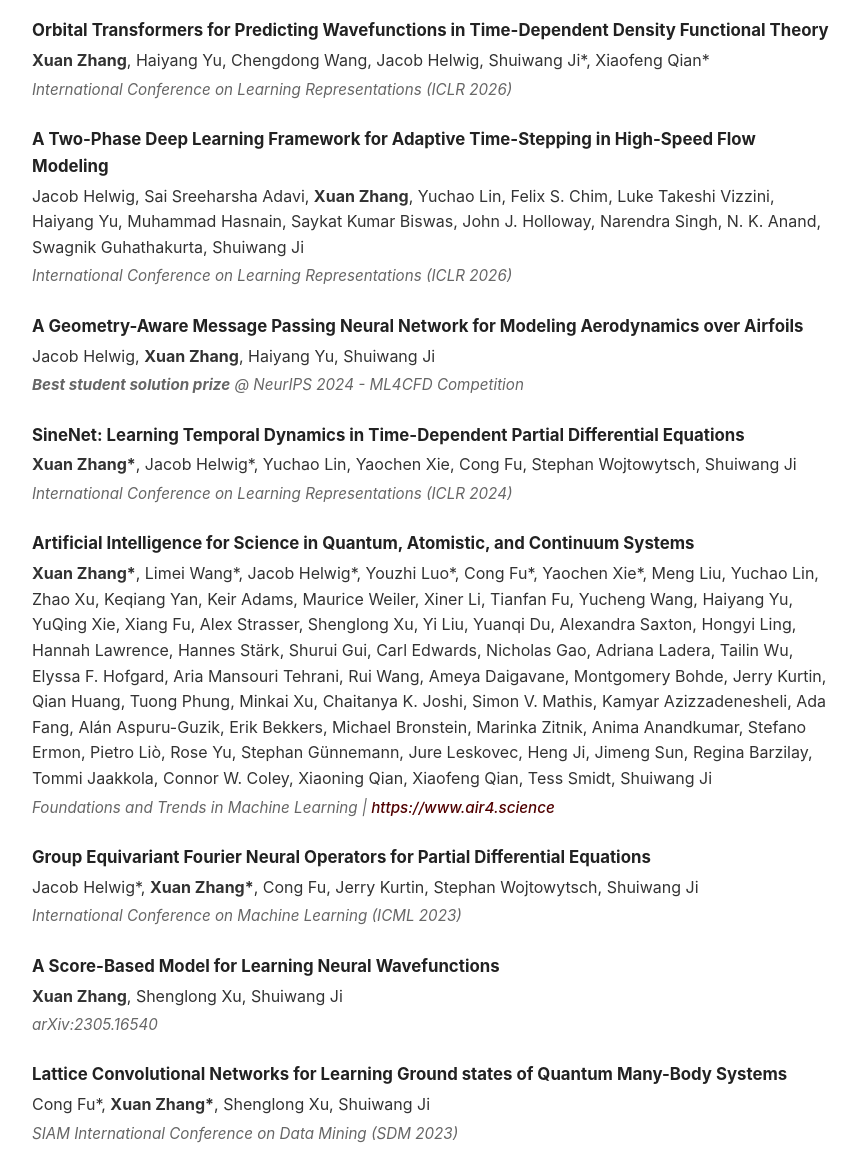
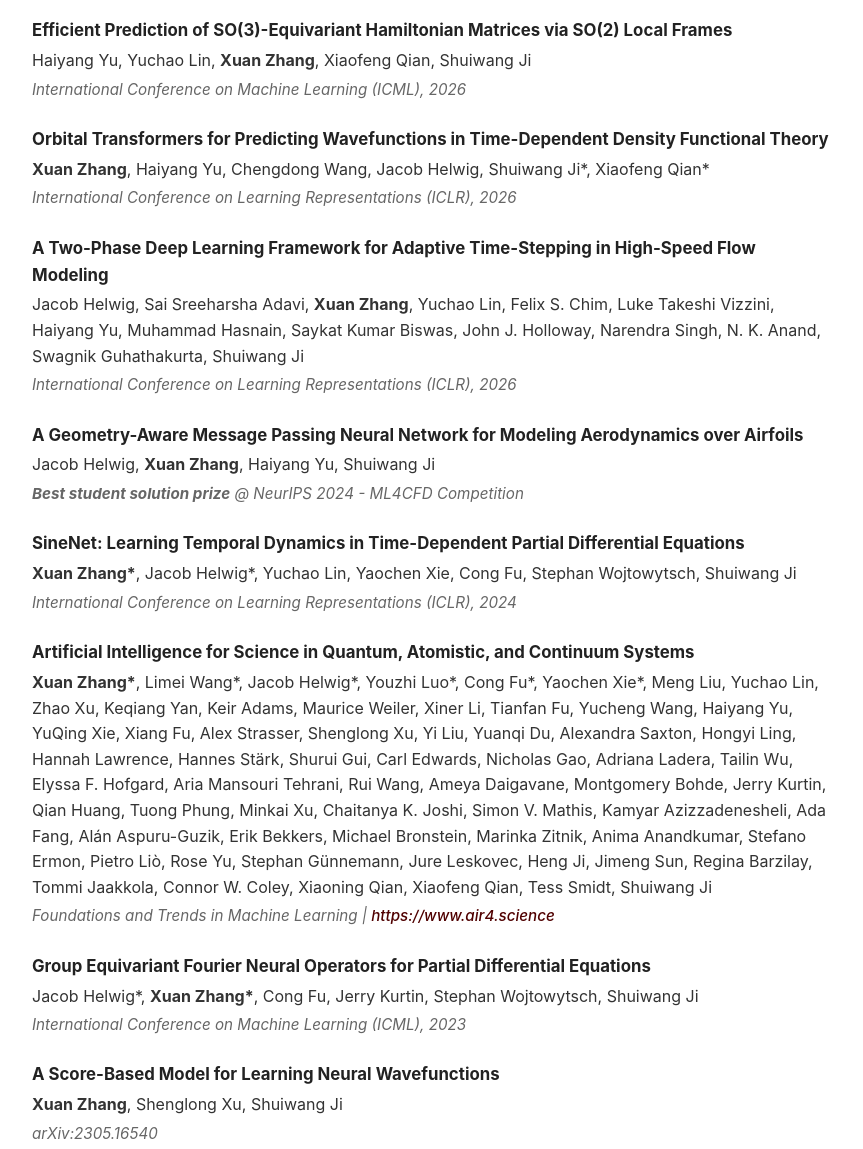
Before and after one commit to floatlazer/floatlazer.github.io, a plain HTML site: page index.html in a window 1280 px wide. Shown: the part 667-1816 px from the top of the page, without its empty margins (208-1071 px from the left). Drawn offline with Linux system fonts and the light colour scheme.

Commit message:
Update index.html

```diff
--- a/index.html
+++ b/index.html
@@ -228,14 +228,19 @@
             <h2>Publications</h2>
             <ul class="item-list">
                 <li>
+                    <span class="item-title">Efficient Prediction of SO(3)-Equivariant Hamiltonian Matrices via SO(2) Local Frames</span>
+                    <span class="item-authors">Haiyang Yu, Yuchao Lin, <b>Xuan Zhang</b>, Xiaofeng Qian, Shuiwang Ji</span>
+                    <span class="item-venue">International Conference on Machine Learning (ICML), 2026</span>
+                </li>
+                <li>
                     <span class="item-title">Orbital Transformers for Predicting Wavefunctions in Time-Dependent Density Functional Theory</span>
                     <span class="item-authors"><b>Xuan Zhang</b>, Haiyang Yu, Chengdong Wang, Jacob Helwig, Shuiwang Ji*, Xiaofeng Qian*</span>
-                    <span class="item-venue">International Conference on Learning Representations (ICLR 2026)</span>
+                    <span class="item-venue">International Conference on Learning Representations (ICLR), 2026</span>
                 </li>
                 <li>
                     <span class="item-title">A Two-Phase Deep Learning Framework for Adaptive Time-Stepping in High-Speed Flow Modeling</span>
                     <span class="item-authors">Jacob Helwig, Sai Sreeharsha Adavi, <b>Xuan Zhang</b>, Yuchao Lin, Felix S. Chim, Luke Takeshi Vizzini, Haiyang Yu, Muhammad Hasnain, Saykat Kumar Biswas, John J. Holloway, Narendra Singh, N. K. Anand, Swagnik Guhathakurta, Shuiwang Ji</span>
-                    <span class="item-venue">International Conference on Learning Representations (ICLR 2026)</span>
+                    <span class="item-venue">International Conference on Learning Representations (ICLR), 2026</span>
                 </li>
                  <li>
                     <span class="item-title">A Geometry-Aware Message Passing Neural Network for Modeling Aerodynamics over Airfoils</span>
@@ -245,7 +250,7 @@
                 <li>
                     <span class="item-title">SineNet: Learning Temporal Dynamics in Time-Dependent Partial Differential Equations</span>
                     <span class="item-authors"><b>Xuan Zhang*</b>, Jacob Helwig*, Yuchao Lin, Yaochen Xie, Cong Fu, Stephan Wojtowytsch, Shuiwang Ji</span>
-                    <span class="item-venue">International Conference on Learning Representations (ICLR 2024)</span>
+                    <span class="item-venue">International Conference on Learning Representations (ICLR), 2024</span>
                 </li>
                 <li>
                     <span class="item-title">Artificial Intelligence for Science in Quantum, Atomistic, and Continuum Systems</span>
@@ -255,7 +260,7 @@
                 <li>
                     <span class="item-title">Group Equivariant Fourier Neural Operators for Partial Differential Equations</span>
                     <span class="item-authors">Jacob Helwig*, <b>Xuan Zhang*</b>, Cong Fu, Jerry Kurtin, Stephan Wojtowytsch, Shuiwang Ji</span>
-                    <span class="item-venue">International Conference on Machine Learning (ICML 2023)</span>
+                    <span class="item-venue">International Conference on Machine Learning (ICML), 2023</span>
                 </li>
                 <li>
                     <span class="item-title">A Score-Based Model for Learning Neural Wavefunctions</span>
@@ -265,7 +270,7 @@
                 <li>
                     <span class="item-title">Lattice Convolutional Networks for Learning Ground states of Quantum Many-Body Systems</span>
                     <span class="item-authors">Cong Fu*, <b>Xuan Zhang*</b>, Shenglong Xu, Shuiwang Ji</span>
-                    <span class="item-venue">SIAM International Conference on Data Mining (SDM 2023)</span>
+                    <span class="item-venue">SIAM International Conference on Data Mining (SDM), 2023</span>
                 </li>
                 <li>
                     <span class="item-title">Fast Quantum Property Prediction via Deeper 2D and 3D Graph Networks</span>
@@ -275,7 +280,7 @@
                 <li>
                     <span class="item-title">Quaternion Product Units for Deep Learning on 3D Rotation Groups</span>
                     <span class="item-authors"><b>Xuan Zhang</b>, Shaofei Qin, Yi Xu, Hongteng Xu</span>
-                    <span class="item-venue">IEEE/CVF Conference on Computer Vision and Pattern Recognition (CVPR 2020)</span>
+                    <span class="item-venue">IEEE/CVF Conference on Computer Vision and Pattern Recognition (CVPR), 2020</span>
                 </li>
             </ul>
         </section>
```
